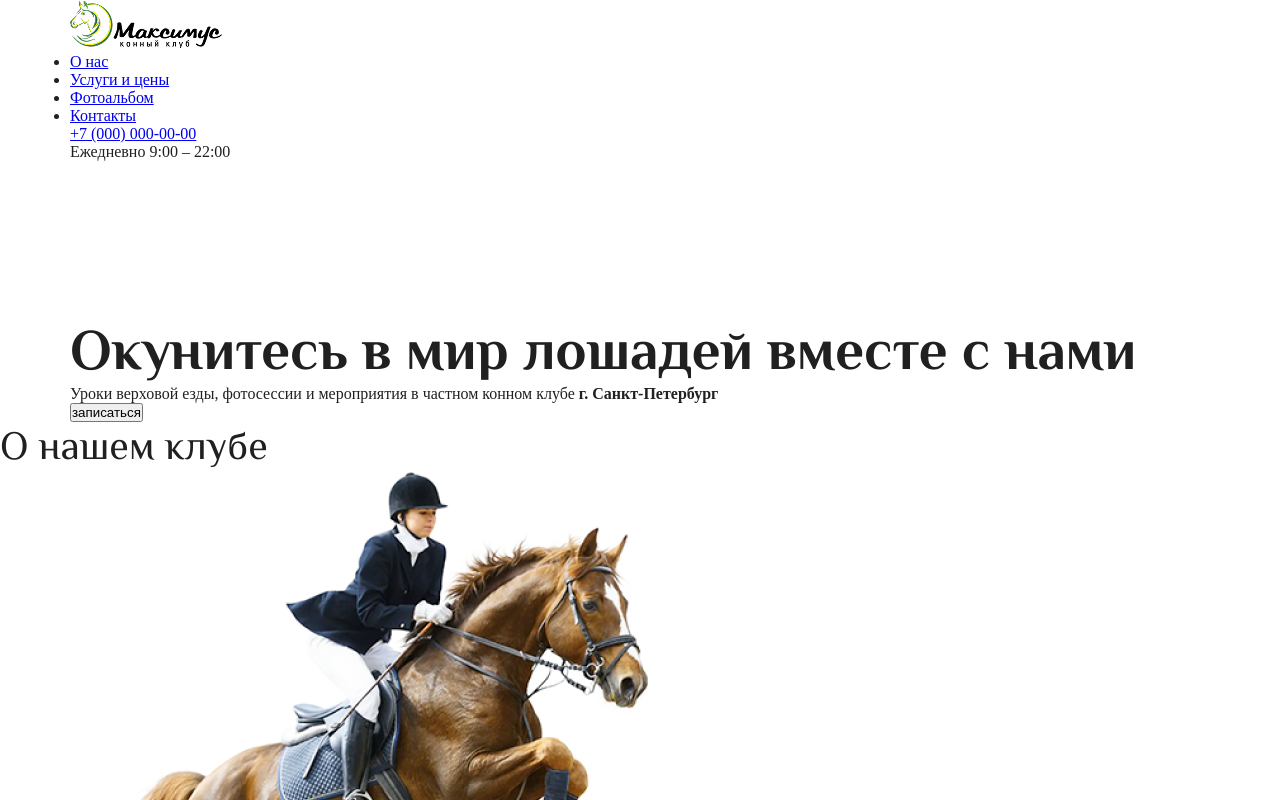
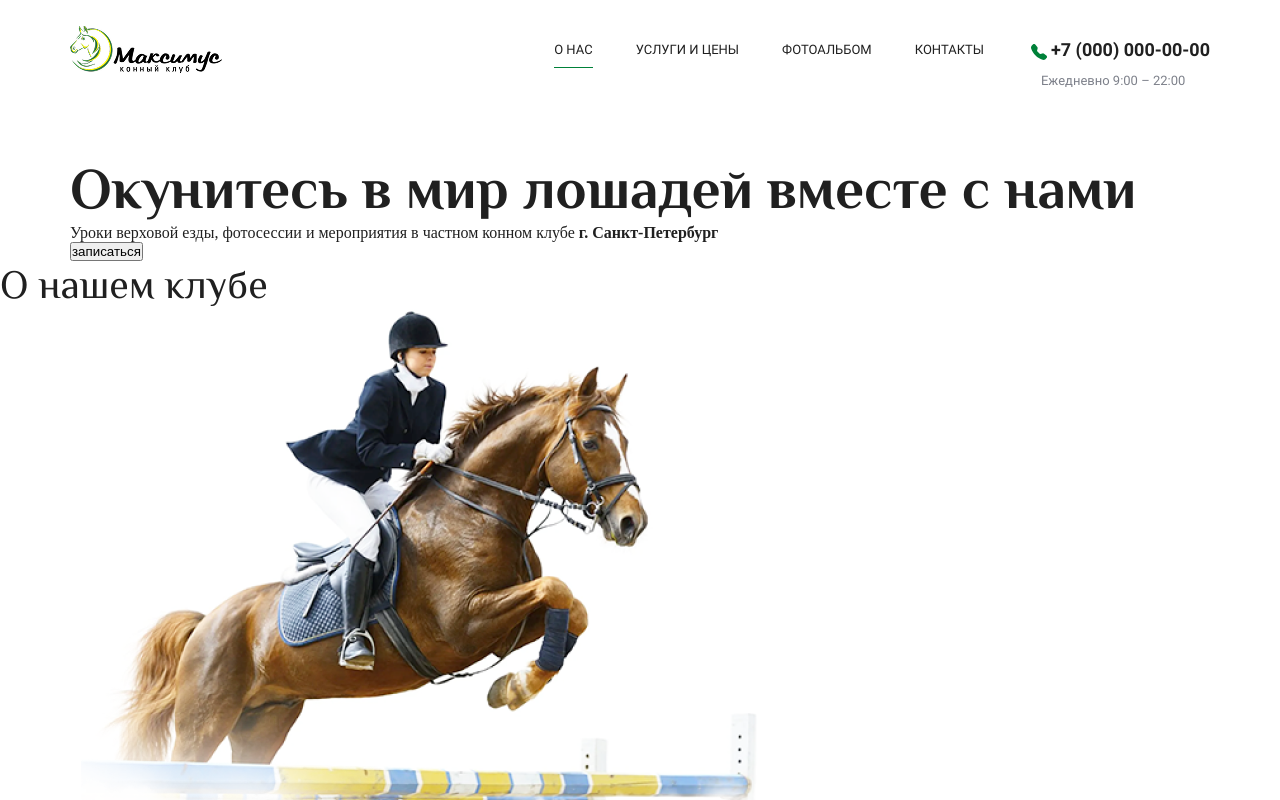
Before and after one commit to SiteMakerPro/Maximus, a plain HTML site: page index.html in a window 1280 px wide. Shown: the top 800 px of the page. Drawn offline with Linux system fonts and the light colour scheme.

Commit message:
Добавить оформление блоку header

```diff
--- a/index.html
+++ b/index.html
@@ -13,21 +13,23 @@
 		<link rel="stylesheet" href="style.css" />
 	</head>
 	<body>
-		<header class="header p-f">
+		<header class="header pos-a">
 			<div class="header__container container">
-				<img class="logo" src="assets/img/logo_black.png" alt="Логотип компании (чёрный)" />
+				<img class="logo" src="assets/img/logo_black.png" width="152" height="49" alt="Логотип компании (чёрный)" />
+				<div class="header__right-part">
 					<nav class="header__nav nav">
-					<ul class="nav__list mobile-none">
-						<li><a class="nav__link" href="#about">О нас</a></li>
-						<li><a class="nav__link" href="#services">Услуги и цены</a></li>
-						<li><a class="nav__link" href="#slider1">Фотоальбом</a></li>
-						<li><a class="nav__link" href="#contacts">Контакты</a></li>
+						<ul class="nav__list mobile-none reset-list-style">
+							<li><a class="nav__link nav__link--active reset-a" href="#about">О нас</a></li>
+							<li><a class="nav__link reset-a" href="#services">Услуги и цены</a></li>
+							<li><a class="nav__link reset-a" href="#slider1">Фотоальбом</a></li>
+							<li><a class="nav__link reset-a" href="#contacts">Контакты</a></li>
 						</ul>
 						<button class="nav__button desktop-none">Меню</button>
 					</nav>
 					<div class="header__item">
-					<a class="header__phone" href="tel:+7(000)000-00-00">+7 (000) 000-00-00</a>
+						<a class="header__phone reset-a" href="tel:+7(000)000-00-00">+7 (000) 000-00-00</a>
 						<p class="header__small-text">Ежедневно 9:00 – 22:00</p>
+					</div>
 				</div>
 			</div>
 		</header>
@@ -259,7 +261,7 @@
 				</div>
 			</div>
 			<div class="apply">
-				<div class="apply__container">
+				<div class="apply__container container">
 					<form class="apply__form">
 						<h2 class="apply__h2">Отвечаем на вопросы</h2>
 						<p class="apply__text">
@@ -273,7 +275,7 @@
 				</div>
 			</div>
 			<div class="reviews">
-				<div class="reviews__container">
+				<div class="reviews__container container">
 					<h2>О нас говорят клиенты</h2>
 					<div class="reviews__content">
 						<div class="reviews__item">
@@ -358,7 +360,7 @@
 				</div>
 			</div>
 			<div class="contacts" id="contacts">
-				<div class="contacts__container">
+				<div class="contacts__container container">
 					<div class="contacts__content">
 						<h2>Контакты</h2>
 						<hr class="contacts__hr" />
@@ -403,9 +405,9 @@
 			</div>
 		</main>
 		<footer class="footer">
-			<div class="footer__container">
+			<div class="footer__container container">
 				<div class="footer__top">
-					<img class="logo" src="assets/img/logo_white.png" alt="Логотип компании (белый)" />
+					<img class="logo" src="assets/img/logo_white.png" width="152" height="49" alt="Логотип компании (белый)" />
 					<nav class="footer__nav nav">
 						<ul class="nav__list">
 							<li><a class="nav__link" href="#about">О нас</a></li>
--- a/style.css
+++ b/style.css
@@ -64,6 +64,74 @@ img {
 	margin: 0 auto;
 }
 
+.header {
+	padding-top: 9px;
+	top: 0;
+	left: 50%;
+	width: 100%;
+	transform: translateX(-50%);
+}
+.header__container {
+	display: flex;
+	justify-content: space-between;
+	align-items: center;
+}
+
+.header__right-part {
+	display: flex;
+	gap: 57px;
+	align-items: center;
+}
+.header__item {
+	padding-top: 27px;
+	display: flex;
+	flex-direction: column;
+	gap: 8px;
+}
+.header__phone {
+	position: relative;
+	padding-left: 10px;
+	font-family: 'Roboto-Bold';
+	font-weight: 700;
+	font-size: 18px;
+	line-height: calc(18px * 1.5);
+}
+.header__phone::before {
+	position: absolute;
+	top: 4px;
+	left: -10px;
+	display: block;
+	width: 16px;
+	height: 16px;
+	content: url('assets/img/icon_tel.svg');
+}
+.header__small-text {
+	font-family: 'Roboto-Regular';
+	font-weight: 400;
+	font-size: 13px;
+	line-height: calc(13px * 1.5);
+	color: #7d808a;
+}
+.nav__list {
+	display: flex;
+	gap: 43px;
+}
+.nav__link {
+	padding-bottom: 10px;
+	font-family: 'Roboto-Regular';
+	font-weight: 400;
+	font-size: 13px;
+	line-height: calc(13px * 1.5);
+	text-transform: uppercase;
+}
+.nav__link:hover {
+	border-bottom: 1px solid #008139;
+}
+.nav__link--active {
+	border-bottom: 1px solid #008139;
+	cursor: not-allowed;
+}
+
 @media screen and (min-width: 480px) {
 	.desktop-none {
 		display: none;
```
Lines whose indentation alone changed are shown as unchanged.
